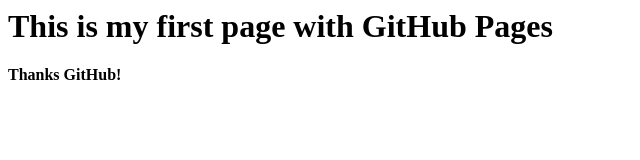
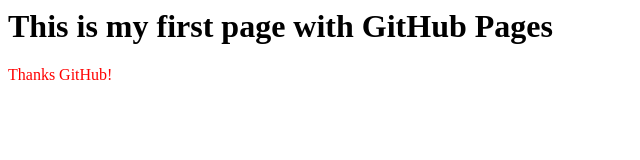
Before and after one commit to L0L0-1986/R-pertoire, a plain HTML site: page index.html in a window 1280 px wide. Shown: the whole page, without its empty margins (0-640 px from the left). Drawn offline with Linux system fonts and the light colour scheme.

Commit message:
Update index.html

```diff
--- a/index.html
+++ b/index.html
@@ -1,4 +1,4 @@
 <html>
   <h1>This is my first page with GitHub Pages</h1>
-  <p><b>Thanks GitHub!</b></p>
+  <p><font color="red">Thanks GitHub!</font></p>
 </html>
```
